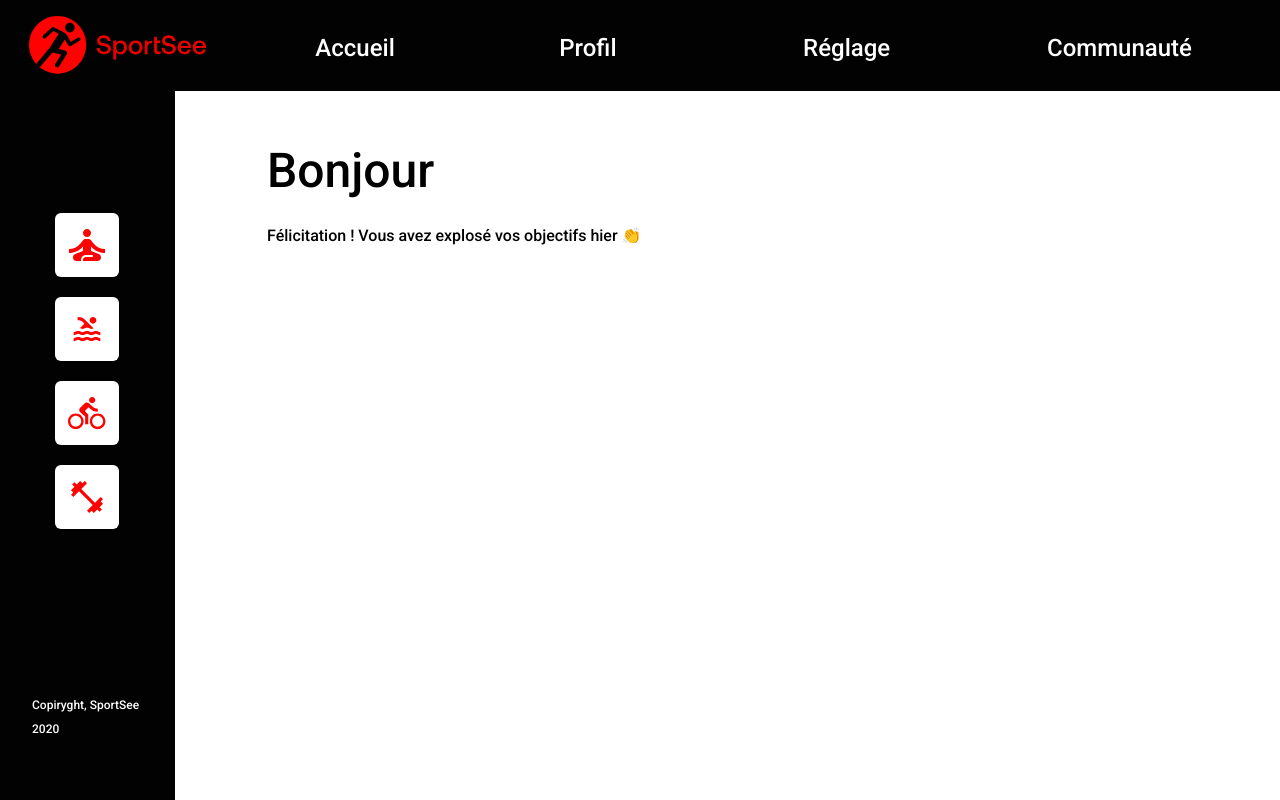
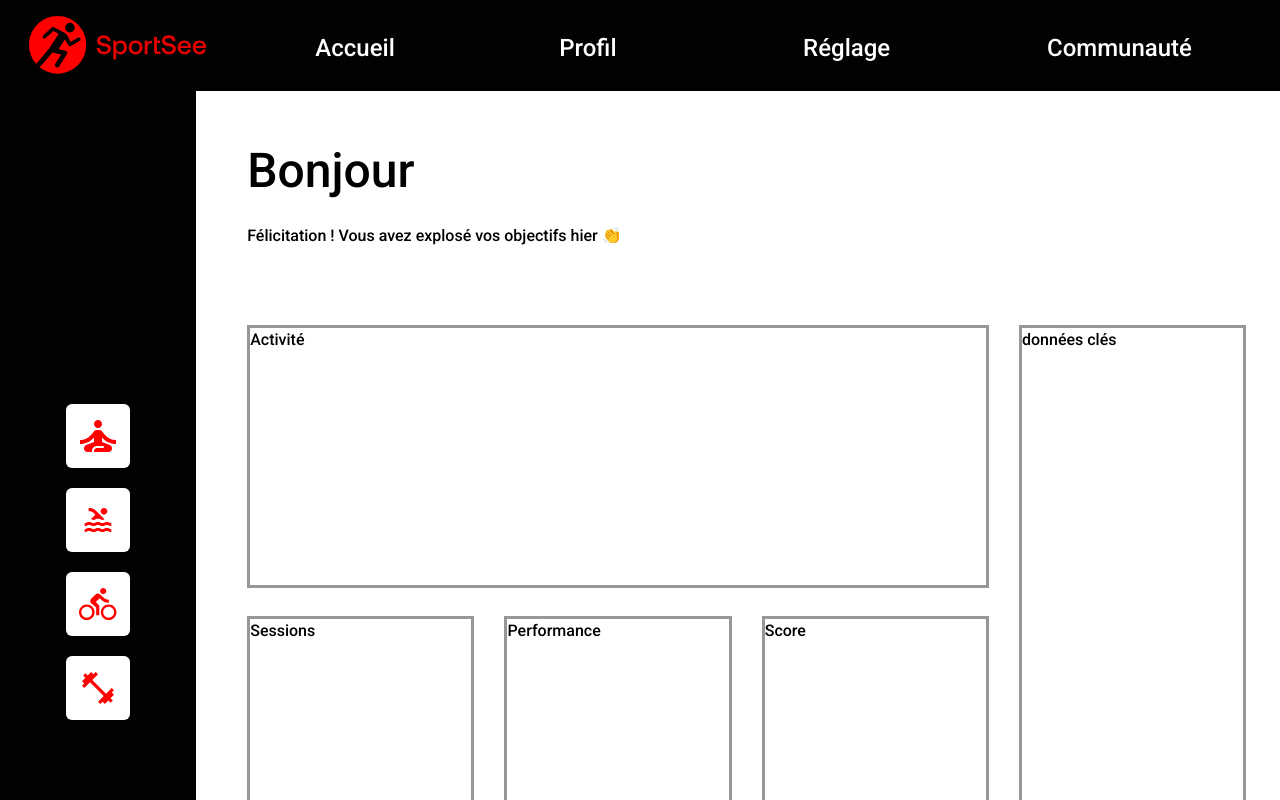
Before and after one commit to al-dev93/p12ssee-al-2301, a React (Create React App) app in the folder sport-see-frontend/: page /profil/1 in a window 1280 px wide. Shown: the top 800 px of the page. Built offline with nearby package versions, Linux system fonts and the light colour scheme; no server answers.

Commit message:
add dashboard grid

```diff
--- a/sport-see-frontend/src/components/Layout/style.css
+++ b/sport-see-frontend/src/components/Layout/style.css
@@ -38,7 +38,8 @@ li:last-child {
 main {
   display: flex;
   min-height: 689px;
-  height: calc(100% - 91px);
+  /* height: calc(100% - 91px); */
+  height: auto;
 }
 
 .mainNav {
@@ -77,6 +78,8 @@ main {
 }
 
 article {
-  width: 100%;
-  padding: 68px 0px 0px 17px;
+  box-sizing: border-box;
+  width: 79.38%;
+  margin: 0 auto;
+  padding: 68px 0px 88px 17px;
 }
--- a/sport-see-frontend/src/pages/Profil/index.jsx
+++ b/sport-see-frontend/src/pages/Profil/index.jsx
@@ -24,14 +24,21 @@ const Profil = () => {
   console.log(userKeyData);
 
   return (
-    <div className="profilWrapper">
-      <header>
+    <>
+      <header className="dashboardHeader">
         <h1>
           Bonjour <strong>{userData && userData.firstName}</strong>
         </h1>
         <p>Félicitation ! Vous avez explosé vos objectifs hier 👏</p>
       </header>
-    </div>
+      <div className="dashboardWrapper">
+        <section className="activityGraphic">Activité</section>
+        <section className="averageSessionsGraphic">Sessions</section>
+        <section className="performanceGraphic">Performance</section>
+        <section className="todayScoreGraphic">Score</section>
+        <aside className="keyDataCards">données clés</aside>
+      </div>
+    </>
   );
 };
 
--- a/sport-see-frontend/src/pages/Profil/style.css
+++ b/sport-see-frontend/src/pages/Profil/style.css
@@ -1,19 +1,50 @@
-.profilWrapper {
-  box-sizing: border-box;
-  margin: 0 auto;
-  width: 86.2%;
-}
-
-.profilWrapper header {
+.dashboardHeader {
   display: block;
   width: max-content;
   background: none;
+  margin-bottom: 77px;
   padding: 0;
 }
 
-.profilWrapper h1 {
+.dashboardHeader h1 {
   margin: 0 0 41px;
   width: max-content;
   font-size: 48px;
   font-weight: var(--font-weight-medium);
 }
+
+.dashboardWrapper {
+  display: grid;
+  grid-template-columns: repeat(4, 1fr);
+  grid-auto-rows: minmax(263px, auto);
+  column-gap: 30px;
+  row-gap: 28px;
+}
+
+.dashboardWrapper section,
+aside {
+  border: solid var(--graphic-border-color);
+}
+
+.activityGraphic {
+  grid-area: 1 / 1 / 2 / 4;
+}
+
+.averageSessionsGraphic {
+  grid-column: 1;
+  grid-row: 2;
+}
+
+.performanceGraphic {
+  grid-column: 2;
+  grid-row: 2;
+}
+
+.todayScoreGraphique {
+  grid-column: 3;
+  grid-row: 2;
+}
+
+.keyDataCards {
+  grid-area: 1 / 4 / 3 / 5;
+}
--- a/sport-see-frontend/src/style.css
+++ b/sport-see-frontend/src/style.css
@@ -13,6 +13,8 @@
   --font-weight-medium: 500;
   --font-weight-bold: 700;
   --normal-line-height: 24px;
+  /* graphics */
+  --graphic-border-color: #979797;
 }
 
 * {
```
